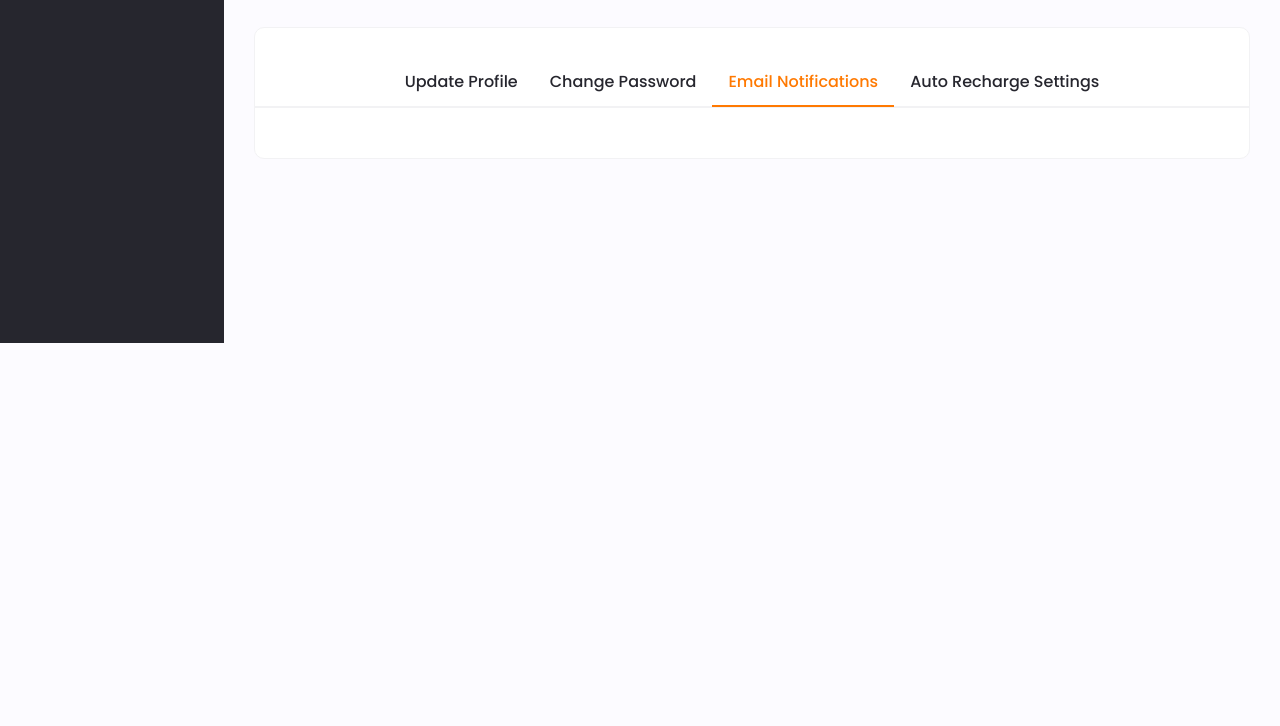
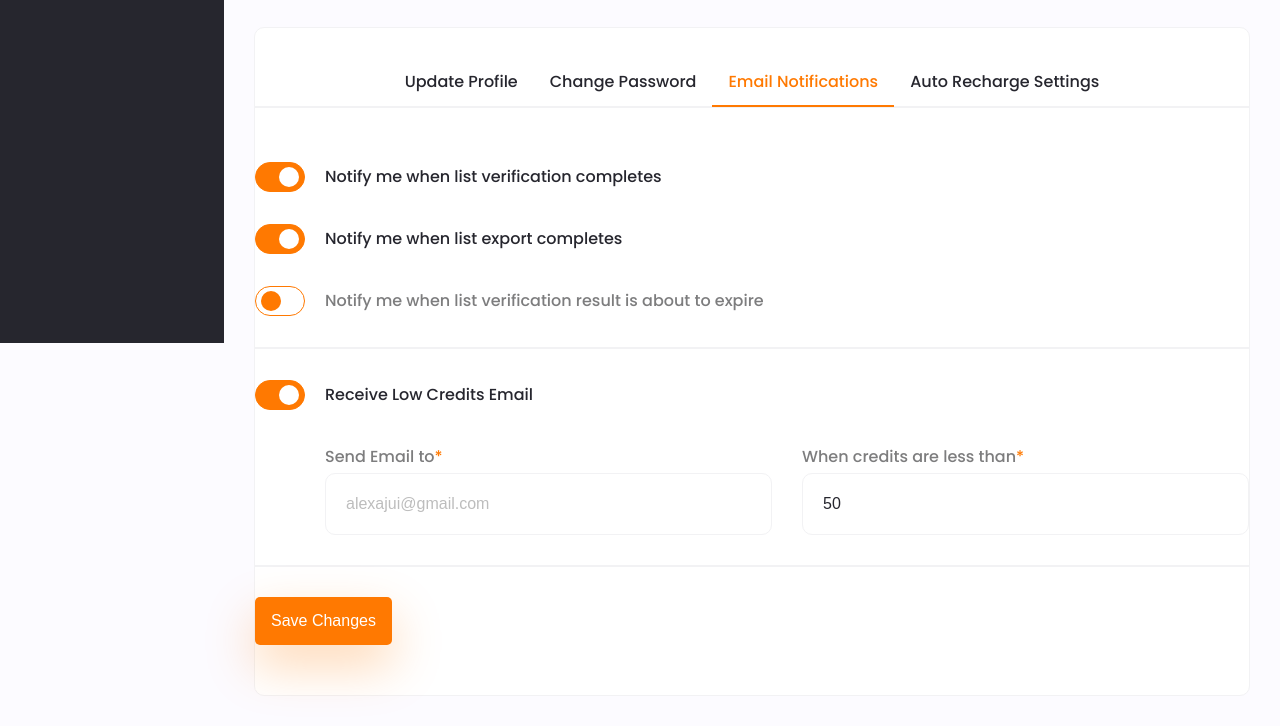
Before and after one commit to raihan-cse/ota-admin-app, a plain HTML site: page index.html in a window 1280 px wide. Shown: the part 457-1183 px from the top of the page. Before the commit the page ends 800 px from the top, so only its background shows below. Drawn offline with Linux system fonts and the light colour scheme.

Commit message:
user tab contents done

```diff
--- a/assets/css/app.css
+++ b/assets/css/app.css
@@ -55,8 +55,8 @@ a {
 
 .card {
     background-color: var(--white);
-    border: 1px solid var(--white-1);
-    border-radius: 1rem;
+    border          : 1px solid var(--white-1);
+    border-radius   : 1rem;
 }
 
 
@@ -69,6 +69,7 @@ a {
     background-color: var(--color-4);
     height          : 9rem;
 }
+
 
 /* sidebar start */
 .sidebar {
@@ -109,11 +110,11 @@ a {
 }
 
 .user_card h6 {
-    font-weight: 500;
-    font-size  : 2rem;
-    line-height: 3.8rem;
+    font-weight   : 500;
+    font-size     : 2rem;
+    line-height   : 3.8rem;
     text-transform: capitalize;
-    margin-top : 1.5rem;
+    margin-top    : 1.5rem;
 }
 
 .user_card p {
@@ -127,6 +128,7 @@ a {
     margin-top: .5rem;
 }
 
+
 /* credits card start */
 .credits_card {
     flex-direction : column;
@@ -135,11 +137,11 @@ a {
 }
 
 .credits_card h5 {
-    font-weight: 500;
-    font-size: 2.4rem;
-    line-height: 3rem;
+    font-weight   : 500;
+    font-size     : 2.4rem;
+    line-height   : 3rem;
     text-transform: capitalize;
-    margin-bottom: 1rem;
+    margin-bottom : 1rem;
 }
 
 .credit_cards_wrapper {
@@ -217,8 +219,10 @@ a {
     color      : var(--color-4);
     padding    : 1rem 1.6rem;
     position   : relative;
+    transition : color .15s ease-in-out;
 }
 
+.user_customizations nav a:hover,
 .user_customizations nav a.active {
     color: var(--brand-color);
 }
@@ -232,3 +236,115 @@ a {
     height          : 2px;
     background-color: var(--brand-color);
 }
+
+/* tab contents */
+.tab_contents_wrapper {
+    width      : 100%;
+    max-width  : 100rem;
+    margin     : 0 auto;
+    padding-top: 5.3rem;
+}
+
+/* label */
+.email_notificaiton_form label {
+    font-weight: 500;
+    font-size  : 1.6rem;
+    line-height: 3.2rem;
+    color      : var(--color-5);
+}
+
+.email_notificaiton_form label span {
+    color: var(--brand-color);
+}
+
+/* checkbox */
+.check_wrapper {
+    display              : grid;
+    grid-template-columns: 5rem auto;
+    align-items          : center;
+    column-gap           : 2rem;
+    margin-bottom: 3rem;
+}
+
+.check_wrapper input[type=checkbox] {
+    display            : inline-block;
+    width              : 5rem;
+    height             : 3rem;
+    vertical-align     : top;
+    background-color   : var(--white);
+    background-image   : url("../images/ellipse-yellow.svg");
+    background-repeat  : no-repeat;
+    background-position: left .5rem center;
+    background-size    : 2rem;
+    border             : 1px solid var(--brand-color);
+    border-radius      : 3rem;
+    padding            : .5rem;
+    -webkit-appearance : none;
+    -moz-appearance    : none;
+    appearance         : none;
+    transition         : background-position .15s ease-in-out;
+}
+
+.check_wrapper input:checked[type=checkbox] {
+    background-color   : var(--brand-color);
+    background-image   : url("../images/ellipse-white.svg");
+    background-position: right .5rem center;
+}
+
+.check_wrapper input:checked[type=checkbox]~label {
+    color: var(--color-4);
+}
+
+
+/* check with inputs */
+.check_inputs_wrapper {
+    border-width: 2px 0 2px 0;
+    border-style: solid;
+    border-color: var(--white-1);
+    padding     : 3rem 0;
+}
+
+.inputs_wrapper {
+    grid-template-columns: repeat(2, 1fr);
+    column-gap           : 3rem;
+    margin-left          : 7rem;
+}
+
+.input_wrapper label {
+    margin-bottom: 1rem;
+}
+
+.input_wrapper input {
+    width        : 100%;
+    font-weight  : 400;
+    font-size    : 1.6rem;
+    line-height  : 3.2rem;
+    color        : var(--color-4);
+    border       : 1px solid var(--white-1);
+    border-radius: 1rem;
+    padding      : 1.4rem 2rem;
+    outline      : none;
+    transition   : border .15s ease-in-out;
+}
+
+.input_wrapper input::placeholder {
+    color: var(--gray-4);
+}
+
+.input_wrapper input:hover,
+.input_wrapper input:focus-visible {
+    border-color: var(--brand-color);
+}
+
+/* submit button */
+.email_notificaiton_form .btn_submit {
+    font-weight  : 500;
+    font-size    : 1.6rem;
+    line-height  : 2.8rem;
+    color        : var(--white);
+    background   : var(--brand-color);
+    box-shadow   : 0px 20px 50px rgba(255, 121, 1, 0.3);
+    border-radius: .5rem;
+    padding      : 1rem 1.6rem;
+    margin-top   : 3rem;
+}
--- a/index.html
+++ b/index.html
@@ -109,6 +109,42 @@
                 <a href="#">Auto Recharge Settings</a>
             </nav>
 
+            <div class="tab_contents_wrapper">
+                <div id="emailNotification">
+                    <form class="email_notificaiton_form">
+                        <div class="check_wrapper">
+                            <input type="checkbox" id="verificationCompletes" checked>
+                            <label for="verificationCompletes">Notify me when list verification completes</label>
+                        </div>
+                        <div class="check_wrapper">
+                            <input type="checkbox" id="exportCompletes" checked>
+                            <label for="exportCompletes">Notify me when list export completes</label>
+                        </div>
+                        <div class="check_wrapper">
+                            <input type="checkbox" id="resultExpire">
+                            <label for="resultExpire">Notify me when list verification result is about to expire</label>
+                        </div>
+                        <div class="check_inputs_wrapper">
+                            <div class="check_wrapper">
+                                <input type="checkbox" id="receiveEmail" checked>
+                                <label for="receiveEmail">Receive Low Credits Email</label>
+                            </div>
+                            <div class="inputs_wrapper grid_container">
+                                <div class="input_wrapper">
+                                    <label>Send Email to<span>*</span></label>
+                                    <input type="email" placeholder="alexajui@gmail.com">
+                                </div>
+                                <div class="input_wrapper">
+                                    <label>When credits are less than<span>*</span></label>
+                                    <input type="text" placeholder="50" value="50">
+                                </div>
+                            </div>
+                        </div>
+                        <button type="submit" class="btn_submit">Save Changes</button>
+                    </form>
+                </div>
+            </div>
+
         </div>
 
     </div>
```
Also changed, not shown: assets/images/ellipse-white.svg (added), assets/images/ellipse-yellow.svg (added).
